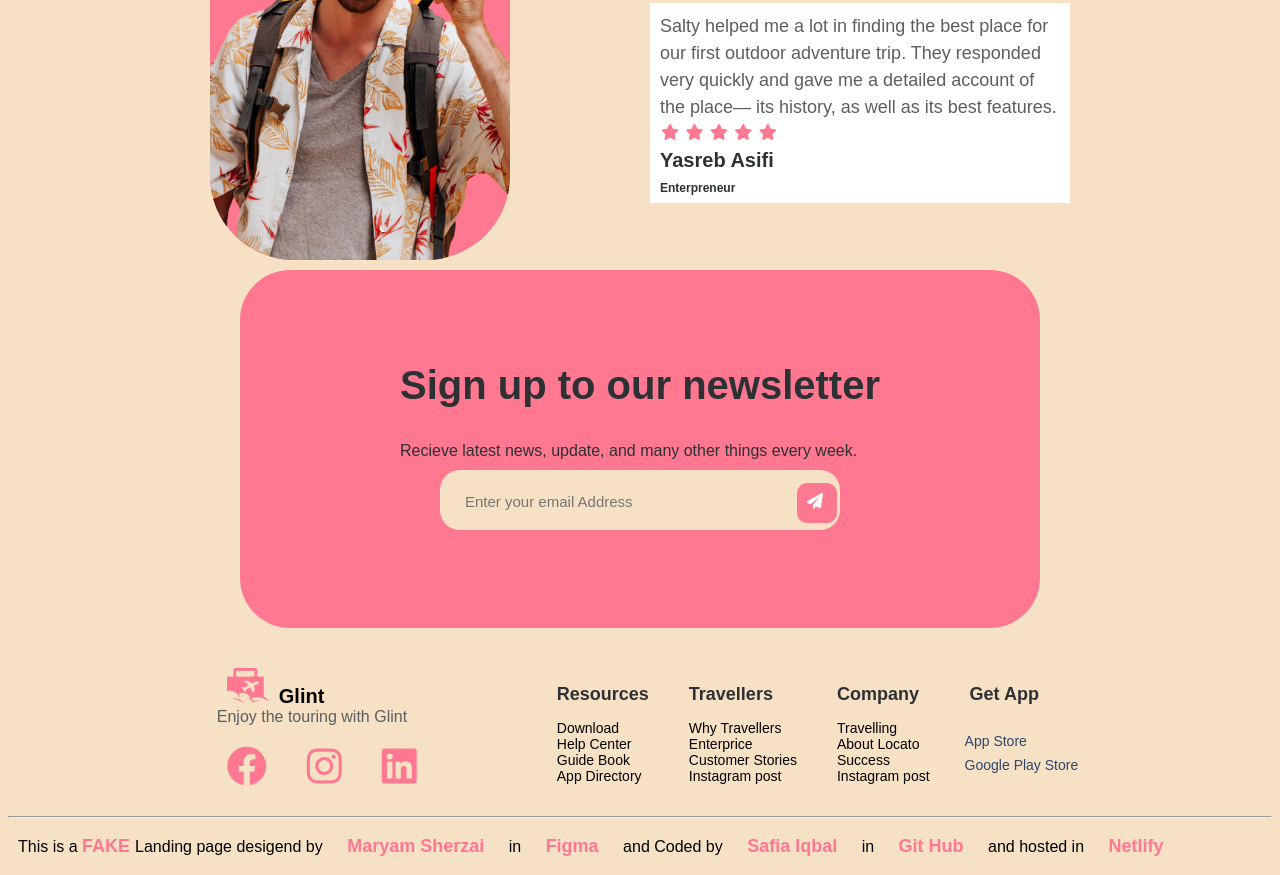
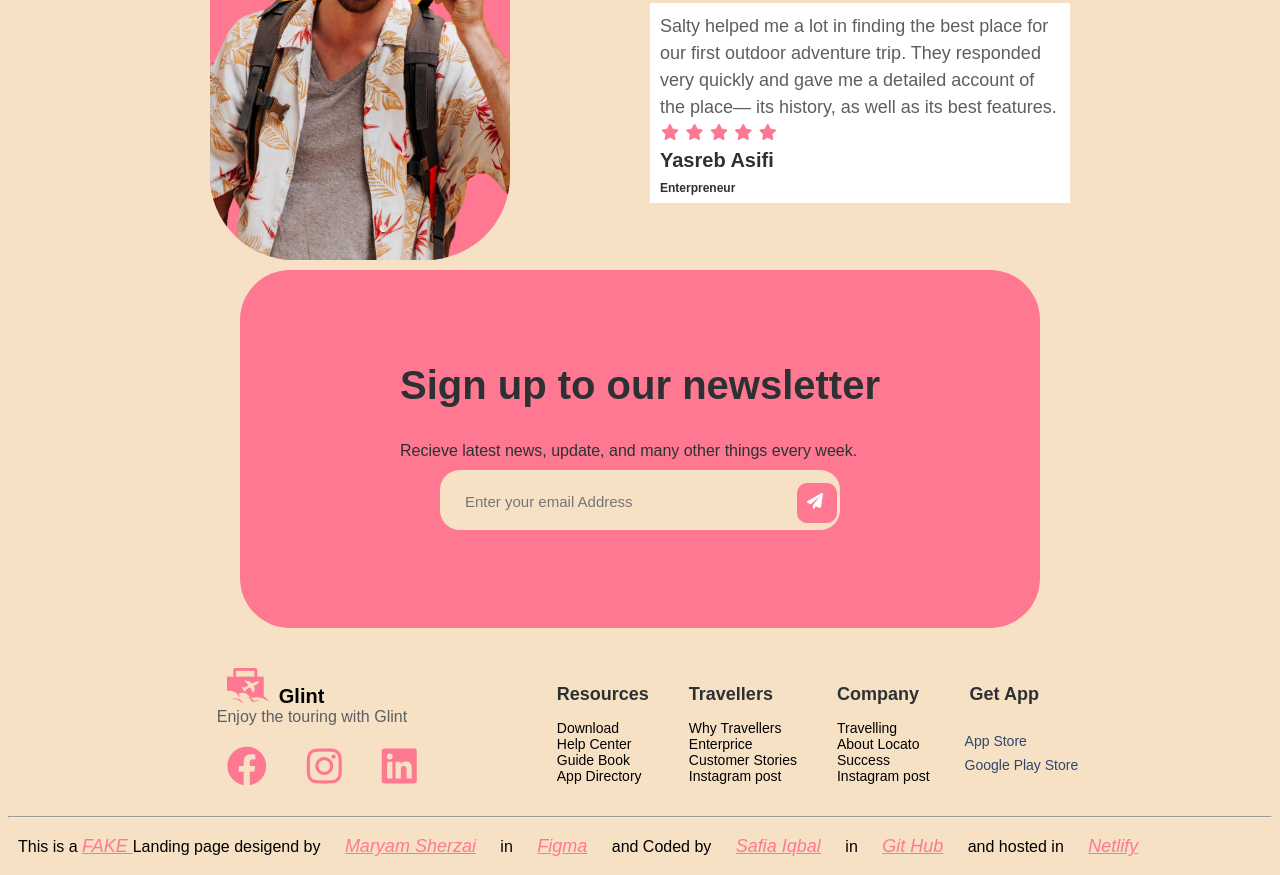
Before and after one commit to SafiaIqbal/landing_shecodes, a plain HTML site: page index.html in a window 1280 px wide. Shown: the part 3035-3910 px from the top of the page. Drawn offline with Linux system fonts and the light colour scheme.

Commit message:
styling changed

```diff
--- a/index.css
+++ b/index.css
@@ -656,9 +656,9 @@ footer{
     padding:10px;
 }
 .footers{
-    text-decoration:none ;
+    text-decoration:underline ;
     font-size:18px;
-    font-weight:bold;
+    font-style: italic;
 color:#FF7892;
 
 background-color: transparent;;
```
